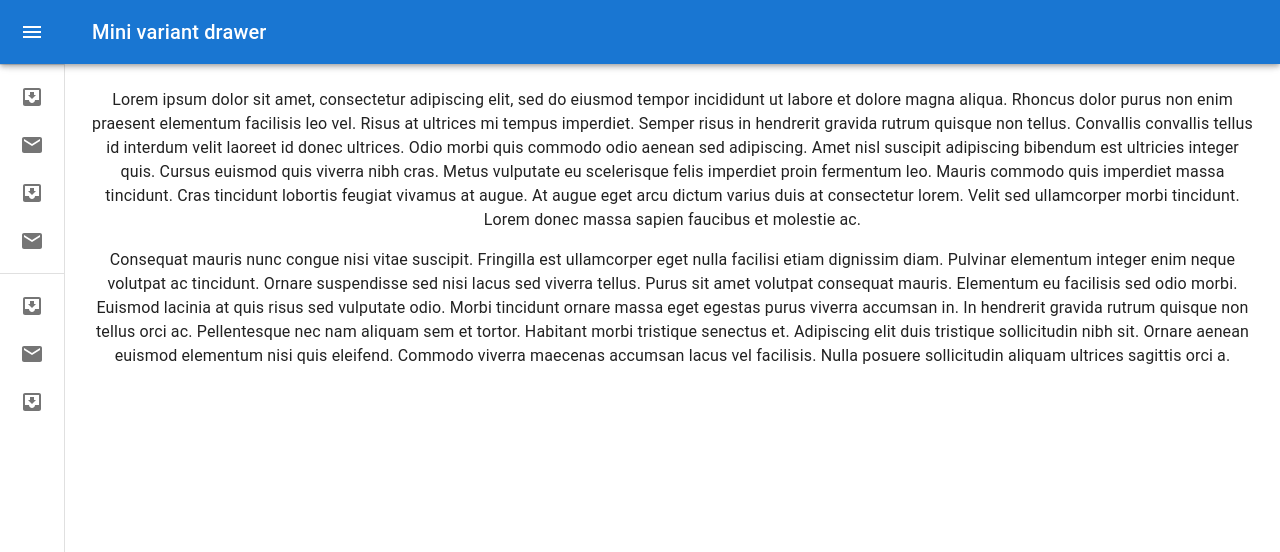
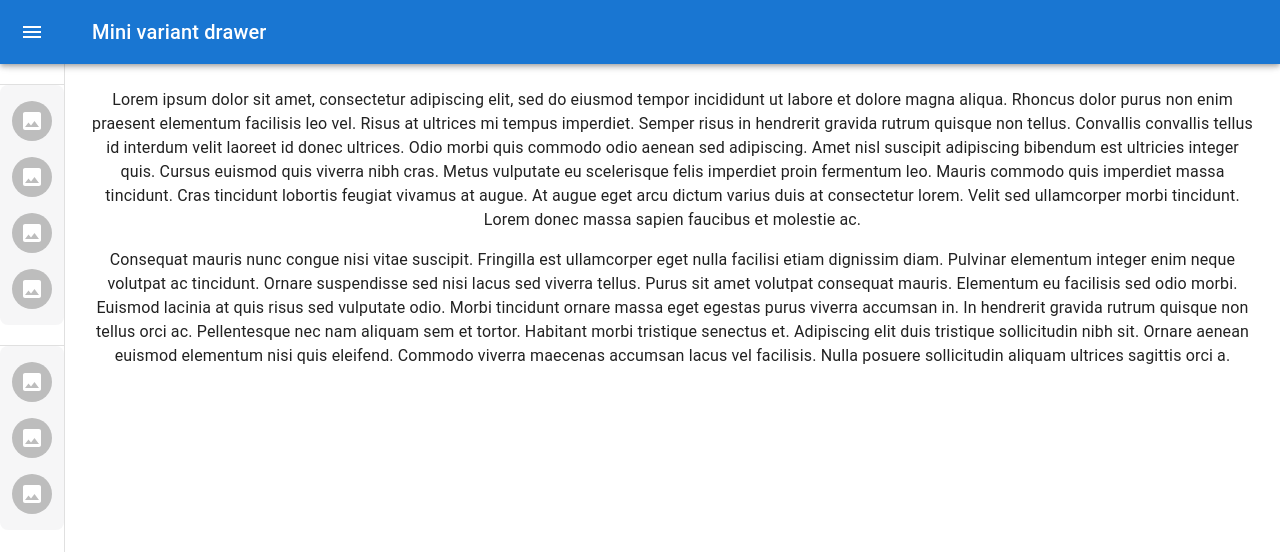
Before and after one commit to LeBaLoc2002/manager-app, a React (Create React App) app in the folder app-demo-manager/: page / in a window 1280 px wide. Shown: the top 552 px of the page. Built offline with nearby package versions, Linux system fonts and the light colour scheme; grey boxes are pictures that could not be loaded.

Commit message:
template

```diff
--- a/app-demo-manager/package.json
+++ b/app-demo-manager/package.json
@@ -18,6 +18,7 @@
     "react-router-dom": "^6.21.1",
     "react-scripts": "5.0.1",
     "redux": "^5.0.1",
+    "sass": "^1.69.7",
     "styled-components": "^6.1.8",
     "web-vitals": "^2.1.4"
   },
--- a/app-demo-manager/src/components/Layouts/Sidebar/Sidebar.js
+++ b/app-demo-manager/src/components/Layouts/Sidebar/Sidebar.js
@@ -8,12 +8,12 @@ import ChevronLeftIcon from '@mui/icons-material/ChevronLeft';
 import ChevronRightIcon from '@mui/icons-material/ChevronRight';
 import ListItem from '@mui/material/ListItem';
 import ListItemButton from '@mui/material/ListItemButton';
-import ListItemIcon from '@mui/material/ListItemIcon';
 import ListItemText from '@mui/material/ListItemText';
-import InboxIcon from '@mui/icons-material/MoveToInbox';
-import MailIcon from '@mui/icons-material/Mail';
-import { Avatar } from '@mui/material';
+import { Avatar, ListItemAvatar } from '@mui/material';
+import ImageIcon from '@mui/icons-material/Image';
 
+
+import './Sidebar.scss'
 const Sidebar = ({setOpen , open}) => {
     const theme = useTheme();
     const drawerWidth = 200;
@@ -78,19 +78,19 @@ const Sidebar = ({setOpen , open}) => {
     };
 
     return(
-        <Drawer variant="permanent" open={open}>
-        <DrawerHeader>
+        <Drawer variant="permanent" open={open} className='sidebar'>
+        <DrawerHeader className='headersidebar' >
         <Avatar className='right-7' src="/static/images/avatar/1.jpg" />
 
           <DrawerHeaderIcon>
           <IconButton onClick={handleDrawerClose}>
             {theme.direction === 'rtl' ? <ChevronRightIcon /> : <ChevronLeftIcon />}
           </IconButton>
+
           </DrawerHeaderIcon>
         </DrawerHeader>
-
         <Divider />
-        <List>
+        <List className='menu-sidebar'>
           {['Inbox', 'Starred', 'Send email', 'Drafts'].map((text, index) => (
             <ListItem key={text} disablePadding sx={{ display: 'block' }}>
               <ListItemButton
@@ -100,22 +100,20 @@ const Sidebar = ({setOpen , open}) => {
                   px: 2.5,
                 }}
               >
-                <ListItemIcon
-                  sx={{
-                    minWidth: 0,
-                    mr: open ? 3 : 'auto',
-                    justifyContent: 'center',
-                  }}
-                >
-                  {index % 2 === 0 ? <InboxIcon /> : <MailIcon />}
-                </ListItemIcon>
+            <ListItemAvatar >
+                <Avatar className='avatar-mui-icon'>
+                    <ImageIcon />
+                </Avatar>
+            </ListItemAvatar>
+
+
                 <ListItemText primary={text} sx={{ opacity: open ? 1 : 0 }} />
               </ListItemButton>
             </ListItem>
           ))}
         </List>
         <Divider />
-        <List>
+        <List className='menu-sidebar'>
           {['All mail', 'Trash', 'Spam'].map((text, index) => (
             <ListItem key={text} disablePadding sx={{ display: 'block' }}>
               <ListItemButton
@@ -125,15 +123,11 @@ const Sidebar = ({setOpen , open}) => {
                   px: 2.5,
                 }}
               >
-                <ListItemIcon
-                  sx={{
-                    minWidth: 0,
-                    mr: open ? 3 : 'auto',
-                    justifyContent: 'center',
-                  }}
-                >
-                  {index % 2 === 0 ? <InboxIcon /> : <MailIcon />}
-                </ListItemIcon>
+                <ListItemAvatar >
+                <Avatar className='avatar-mui-icon'>
+                    <ImageIcon />
+                </Avatar>
+                </ListItemAvatar>
                 <ListItemText primary={text} sx={{ opacity: open ? 1 : 0 }} />
               </ListItemButton>
             </ListItem>
--- a/app-demo-manager/src/components/Layouts/Sidebar/Sidebar.scss
+++ b/app-demo-manager/src/components/Layouts/Sidebar/Sidebar.scss
@@ -0,0 +1,53 @@
+.menu-sidebar {
+    opacity: 1;
+    background: rgba(179, 184, 193, 0.127);
+    color: rgb(52, 71, 103);
+    -webkit-box-align: center;
+    align-items: center;
+    width: auto;
+    padding: 0.675rem 0.8rem 0.675rem 1rem;
+    margin: 0px 1rem;
+    border-radius: 0.5rem;
+    cursor: pointer;
+    user-select: none;
+    white-space: nowrap;
+    box-shadow: rgba(0, 0, 0, 0.05) rgb(196, 203 ,215 ,0.05)0rem 1.25rem 1.6875rem 0rem;
+}
+.css-45fs7h-MuiDrawer-docked .MuiDrawer-paper{
+    padding: 15px;
+
+}
+.item-menu-sidebar {
+    display: flex;
+    -webkit-box-pack: start;
+    justify-content: flex-start;
+    -webkit-box-align: center;
+    align-items: center;
+    position: relative;
+    text-decoration: none;
+    width: 100%;
+    box-sizing: border-box;
+    text-align: left;
+    padding-top: 0px;
+    padding-bottom: 0px;
+}
+.avatar-mui-icon{
+    left: 8px;
+}
+.headersidebar{
+    opacity: 1;
+    background: rgba(179, 184, 193, 0.127);
+    color: rgb(52, 71, 103);
+    -webkit-box-align: center;
+    align-items: center;
+    width: auto;
+    padding: 1rem;
+    border-radius: 0.5rem;
+    cursor: pointer;
+    user-select: none;
+    white-space: nowrap;
+    box-shadow: rgba(0, 0, 0, 0.05) rgb(196, 203 ,215 ,0.05)0rem 1.25rem 1.6875rem 0rem;
+}
+.css-9mgopn-MuiDivider-root{
+    padding: 10px;
+}
--- a/app-demo-manager/src/index.css
+++ b/app-demo-manager/src/index.css
@@ -5,6 +5,13 @@ body {
     sans-serif;
   -webkit-font-smoothing: antialiased;
   -moz-osx-font-smoothing: grayscale;
+    color: rgba(0, 0, 0, 0.87);
+    font-family: Roboto, Helvetica, Arial, sans-serif;
+    font-size: 1.25rem;
+    font-weight: 400;
+    line-height: 1.625;
+    letter-spacing: 0.00938em;
+    background-color: rgb(248, 249, 250);
 }
 
 code {
```
Also changed, not shown: 1 other file (tests, documents, lock files or other folders).
